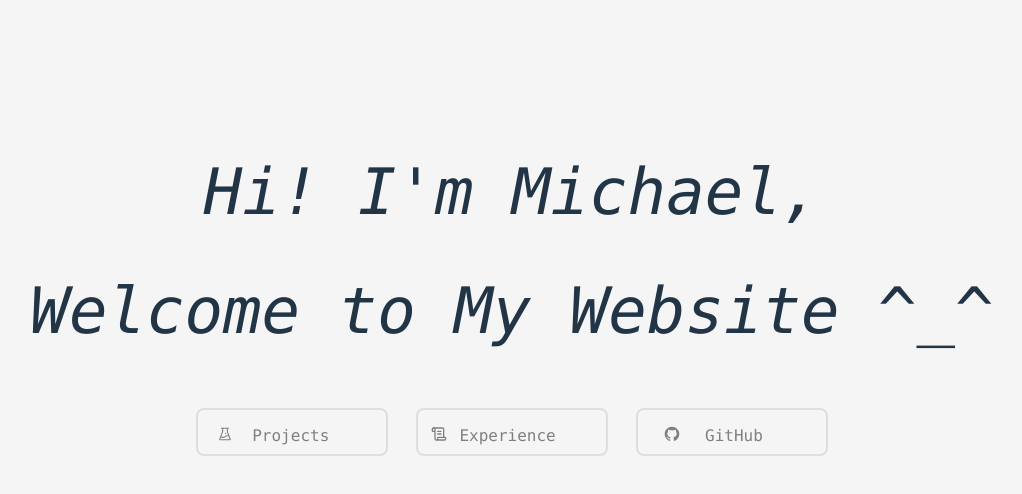
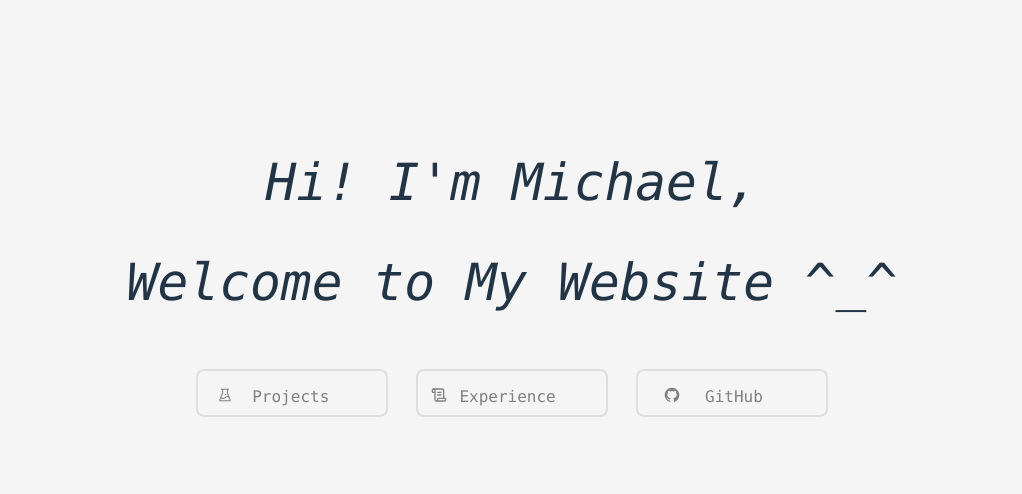
Before and after one commit to mroz-michael/portfolio, a React (Vite) app: page / in a window 1280 px wide. Shown: the top 494 px of the page, without its empty margins (128-1150 px from the left). Built offline with nearby package versions, Linux system fonts and the light colour scheme.

Commit message:
reduced main text size in home page

```diff
--- a/src/styles/App.css
+++ b/src/styles/App.css
@@ -116,7 +116,7 @@
 
 
   .first-line, .second-line {
-    font-size: 5vw;
+    font-size: 4vw;
     line-height: 1.5em;
   }
 
```
